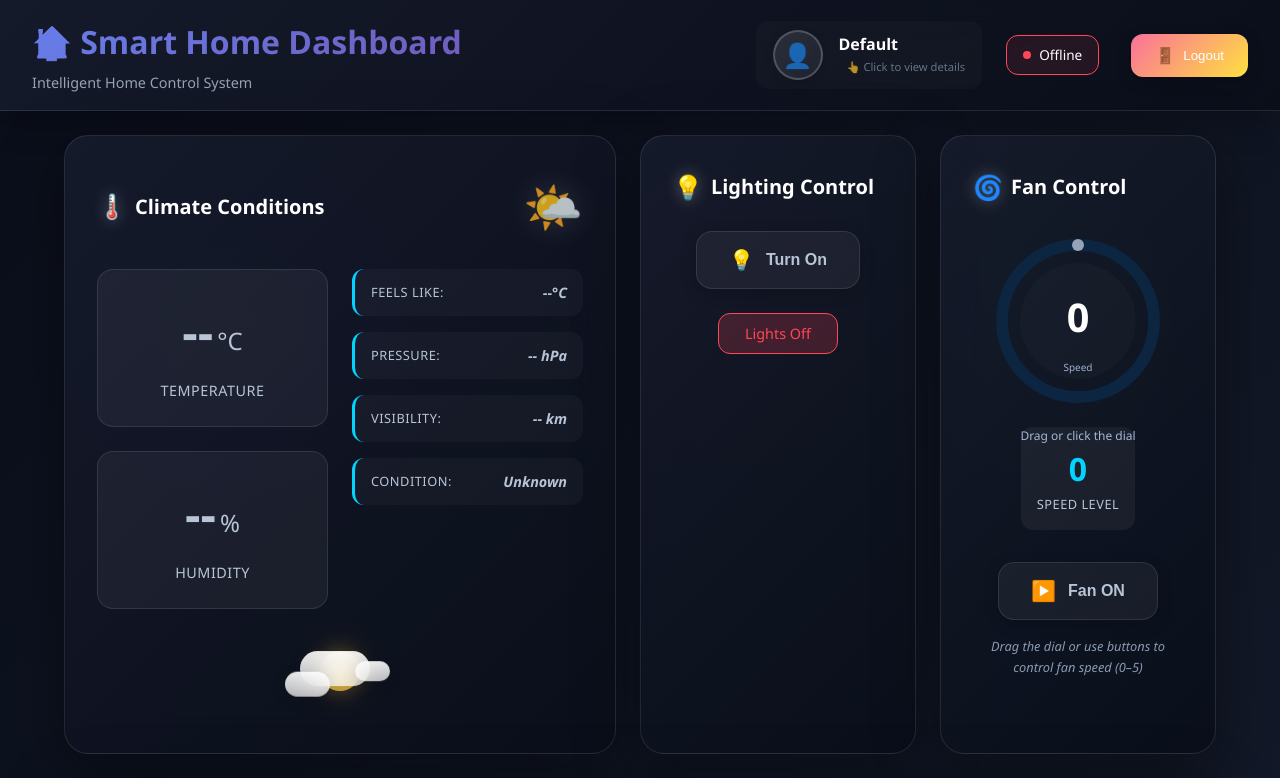
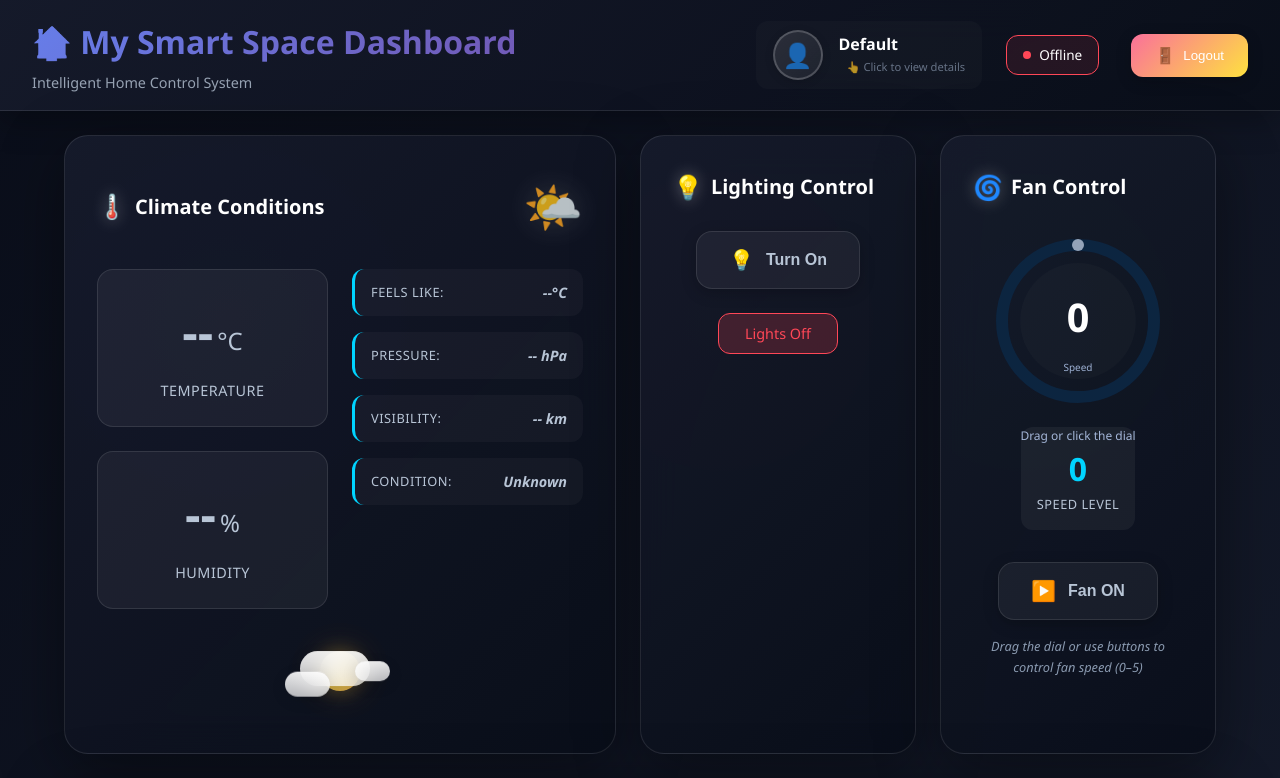
Before and after one commit to hiteshmohanty555/smart-home-frontend, a React (Create React App) app: page /dashboard in a window 1280 px wide. Shown: the top 778 px of the page. Built offline with nearby package versions, Linux system fonts and the light colour scheme.

Commit message:
Update dashboard title to 'My Smart Space Dashboard'

```diff
--- a/src/components/Dashboard.jsx
+++ b/src/components/Dashboard.jsx
@@ -176,7 +176,7 @@ export default function Dashboard({ user, selectedProfile }) {
       <header className="dashboard-header">
         <div className="header-content">
           <div className="brand-section">
-            <h1 className="dashboard-title">🏠 Smart Home Dashboard</h1>
+            <h1 className="dashboard-title">🏠 My Smart Space Dashboard</h1>
             <p className="dashboard-subtitle">Intelligent Home Control System</p>
           </div>
           <div className="header-controls">
```
